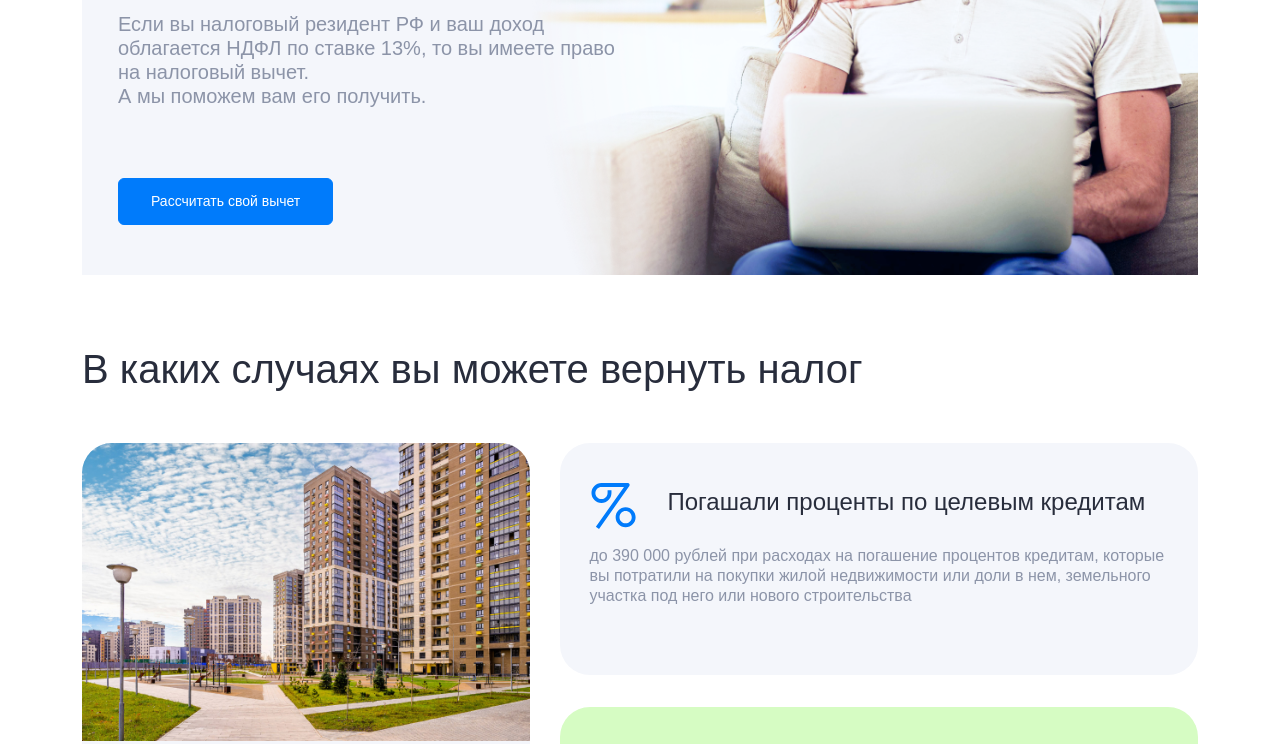
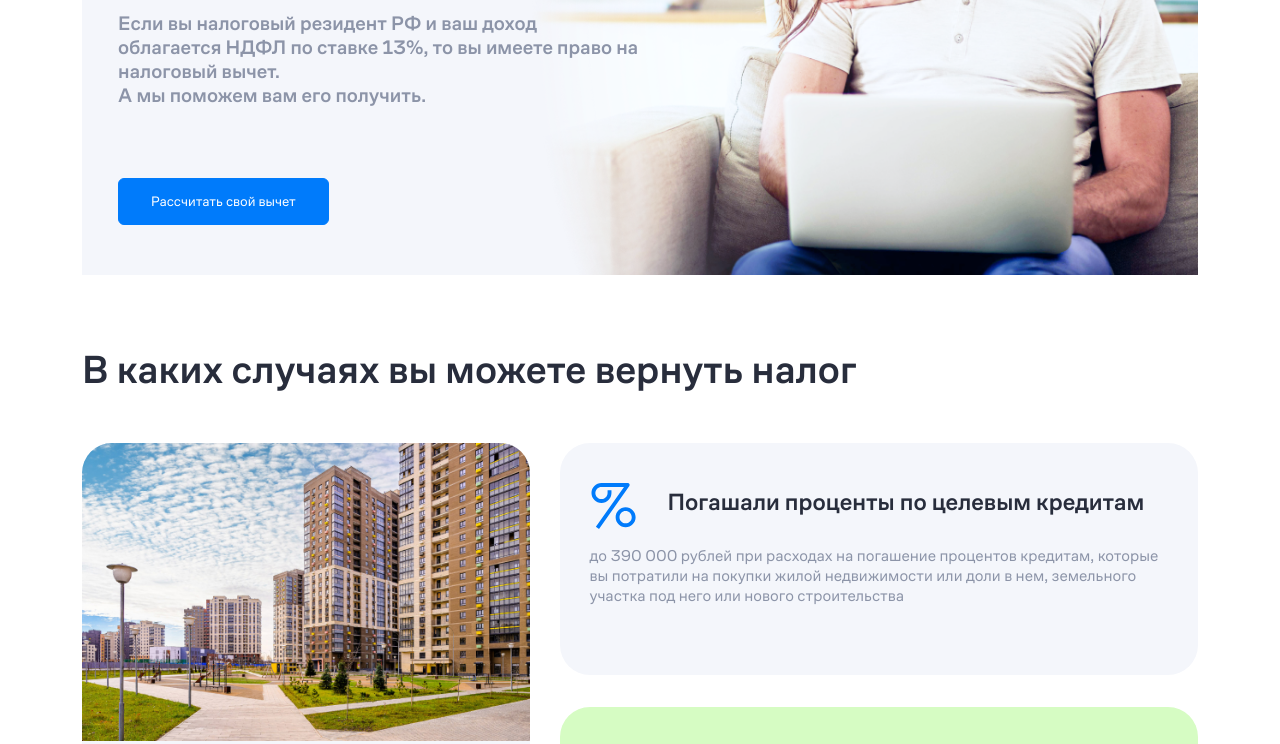
Before and after one commit to Kryiz/site-samoletplus, a plain HTML site: page index.html in a window 1280 px wide. Shown: the part 410-1154 px from the top of the page. Drawn offline with nearby package versions, Linux system fonts and the light colour scheme; the site is published under a folder, as on GitHub Pages, so addresses that start at the root find nothing.

Commit message:
Update style.css

```diff
--- a/css/style.css
+++ b/css/style.css
@@ -1,11 +1,11 @@
 @font-face {
   font-family: "CoFo Sans";
-  src: url(/fonts/CoFoSans-Regular.woff2) format("woff2");
+  src: url(../fonts/CoFoSans-Regular.woff2) format("woff2");
   font-weight: 400;
 }
 @font-face {
   font-family: "CoFo Sans";
-  src: url(/fonts/CoFoSans-Medium.woff2) format("woff2");
+  src: url(../fonts/CoFoSans-Medium.woff2) format("woff2");
   font-weight: 500;
 }
 :root {
```
